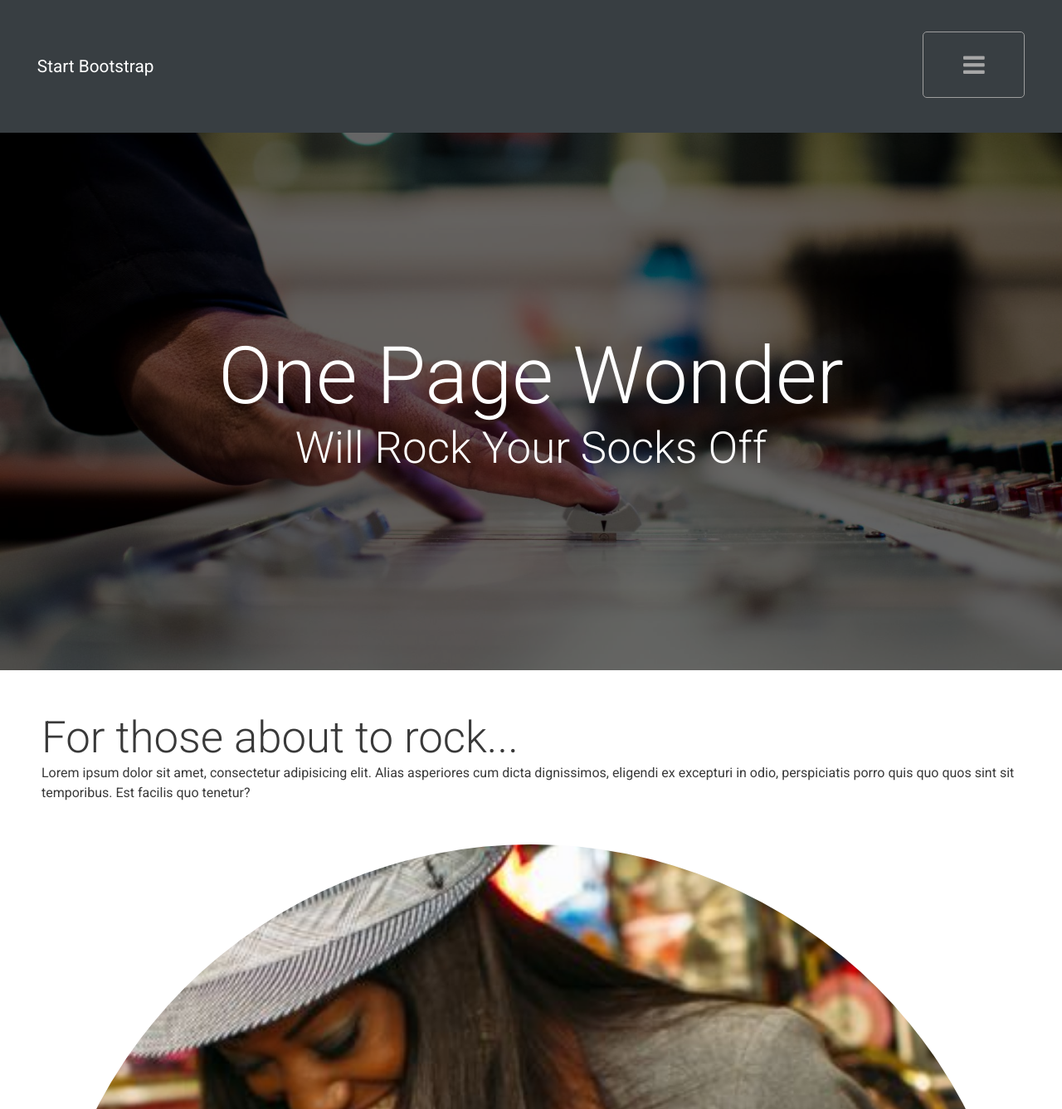
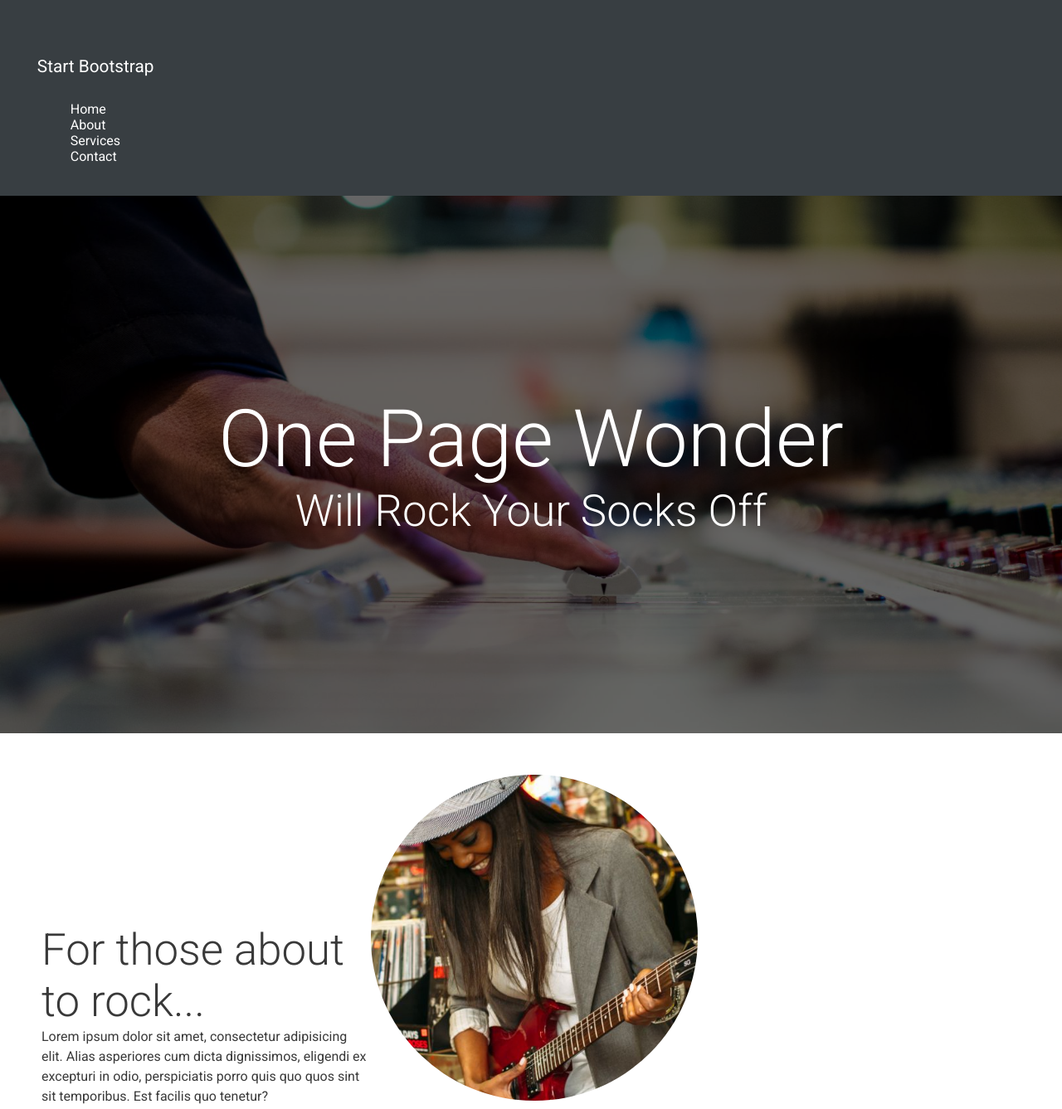
Before and after one commit to Danielalab/my-rock-site, a plain HTML site: page index.html in a window 1280 px wide. Shown: the top 1337 px of the page at 83% size. Drawn offline with Linux system fonts and the light colour scheme.

Commit message:
añade version desktop

```diff
--- a/css/crow.css
+++ b/css/crow.css
@@ -6,6 +6,9 @@
 html {
   box-sizing: border-box;
 }
+
+@media (min-width: 768px){
+
 .crow {
   text-align: center;
   font-size: 0 !important;
@@ -439,3 +442,5 @@ html {
   margin-right: auto;
   margin-left: auto;
 }
+
+}
--- a/css/main.css
+++ b/css/main.css
@@ -30,6 +30,10 @@ p {
 
 .view-mobile {
   display: block;
+}
+
+ul {
+  list-style: none;
 }
 
 .bg-repeat {
@@ -104,3 +108,20 @@ h2 {
 footer {
   padding: 50px;
 }
+
+/* desktop style */
+
+@media (min-width: 768px){
+
+  .view-desktop {
+    display: block;
+  }
+
+  .view-mobile {
+    display: none;
+  }
+
+  section>div , figure{
+    display: inline-block;
+  }
+}
--- a/index.html
+++ b/index.html
@@ -16,7 +16,7 @@
   <header class="bg-repeat">
     <nav>
       <a href="#">Start Bootstrap</a>
-      <div class="main-icon right">
+      <div class="view-mobile main-icon right">
         <i class="fa fa-bars" aria-hidden="true"></i>
       </div>
       <ul class="view-desktop">
@@ -41,14 +41,15 @@
       </div>
     </div>
   </header>
+
   <div class="crow">
     <section>
-      <div class="bottom">
+      <div class="ws-4 bottom">
         <h2>For those about to rock...</h2>
         <p>Lorem ipsum dolor sit amet, consectetur adipisicing elit. Alias asperiores cum dicta dignissimos, eligendi ex excepturi
           in odio, perspiciatis porro quis quo quos sint sit temporibus. Est facilis quo tenetur?</p>
       </div>
-      <figure>
+      <figure class="ws-4">
         <img src="assets/img/rock1.jpg" alt="">
       </figure>
     </section>
```
